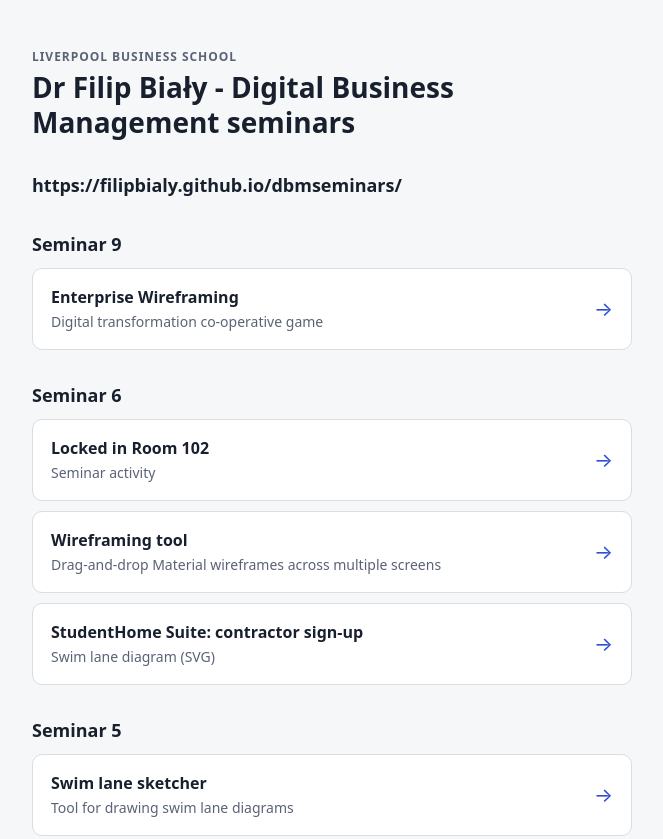
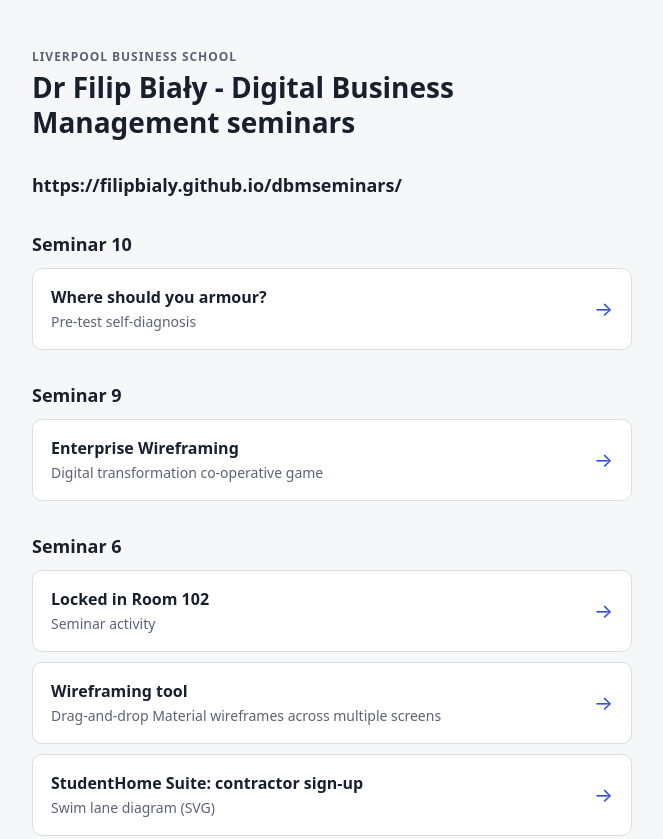
Before and after one commit to filipbialy/dbmseminars, a plain HTML site: page index.html in a window 1280 px wide. Shown: the top 839 px of the page, without its empty margins (308-971 px from the left). Drawn offline with Linux system fonts and the light colour scheme.

Commit message:
Update index.html

```diff
--- a/index.html
+++ b/index.html
@@ -32,6 +32,12 @@
     <h2>https://filipbialy.github.io/dbmseminars/</h2>
   </section>
   <section>
+    <h2>Seminar 10</h2>
+    <ul>
+      <li><a href="seminar10/"><div><strong>Where should you armour?</strong><span>Pre-test self-diagnosis</span></div></a></li>
+    </ul>
+  </section>
+  <section>
     <h2>Seminar 9</h2>
     <ul>
       <li><a href="seminar9/"><div><strong>Enterprise Wireframing</strong><span>Digital transformation co-operative game</span></div></a></li>
```
